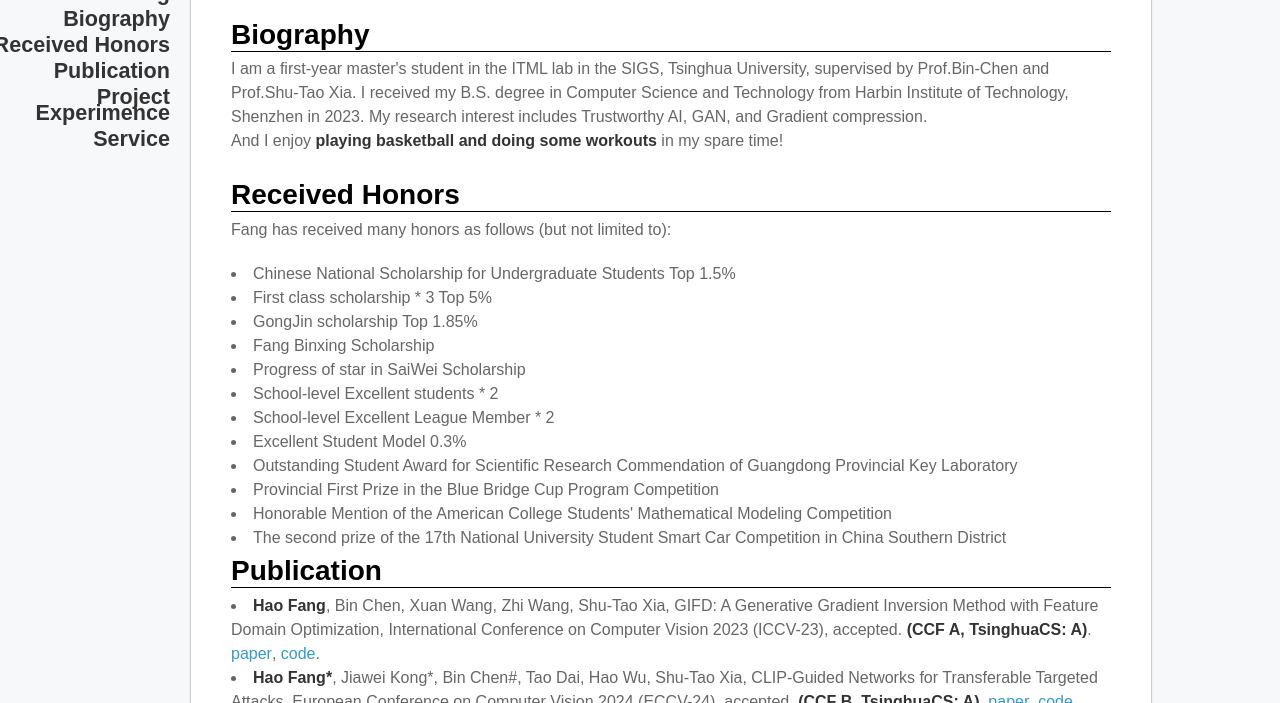
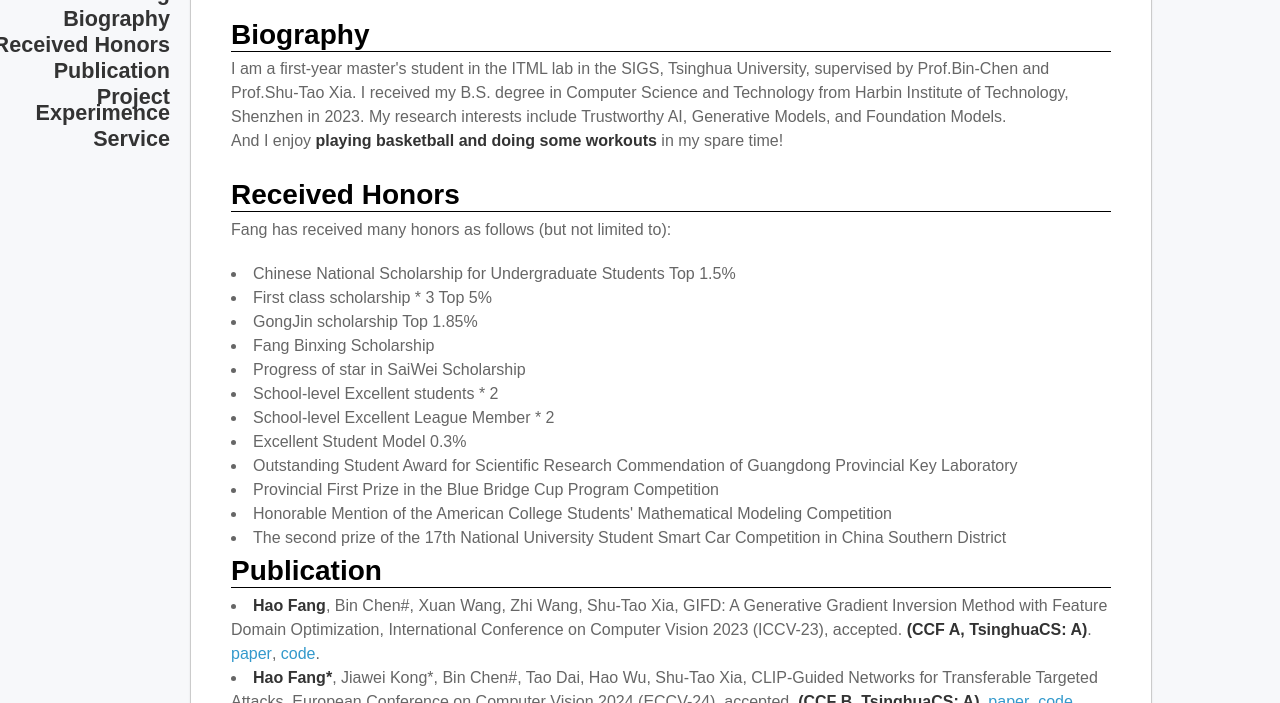
Before and after one commit to ffhibnese/ffhibnese.github.io, a Jekyll site: the page built from index.md, in a window 1280 px wide and 1400 px high, scrolled down 197 px. Shown: the part 200-903 px from the top of the window. Built offline with Jekyll 4.4.1, drawn with Linux system fonts in a browser that asks for light colours; nearby versions of some CDN libraries; our own code applies the rules of GitHub Pages for plain Markdown files; some of the changed text lies outside the part shown.

Commit message:
Update index.md

```diff
--- a/index.md
+++ b/index.md
@@ -22,7 +22,7 @@
       <h2>Biography</h2>
 
        <p>I am a first-year master's student in the ITML lab in the SIGS, Tsinghua University, supervised by Prof.Bin-Chen and Prof.Shu-Tao Xia. I received my B.S. degree in Computer Science and Technology from Harbin Institute of Technology, Shenzhen in 2023.
-       My research interest includes Trustworthy AI, GAN, and Gradient compression. <br>And I enjoy <b>playing basketball and doing some workouts</b> in my spare time!</p>
+       My research interests include Trustworthy AI, Generative Models, and Foundation Models. <br>And I enjoy <b>playing basketball and doing some workouts</b> in my spare time!</p>
     </td>
   </tr>
 </table>
@@ -54,7 +54,7 @@
   <tr>
     <td width="100%">
       <h2>Publication</h2>
-      <li><b>Hao Fang</b>, Bin Chen, Xuan Wang, Zhi Wang, Shu-Tao Xia, GIFD: A Generative Gradient Inversion Method with Feature Domain Optimization, International Conference on Computer Vision 2023 (ICCV-23), accepted. <b>(CCF A, TsinghuaCS: A)</b>.  <a href='https://github.com/ffhibnese/GIFD(https://arxiv.org/abs/2308.04699)'>paper</a>, <a href='https://github.com/ffhibnese/GIFD'>code</a>. </li>
+      <li><b>Hao Fang</b>, Bin Chen#, Xuan Wang, Zhi Wang, Shu-Tao Xia, GIFD: A Generative Gradient Inversion Method with Feature Domain Optimization, International Conference on Computer Vision 2023 (ICCV-23), accepted. <b>(CCF A, TsinghuaCS: A)</b>.  <a href='https://github.com/ffhibnese/GIFD(https://arxiv.org/abs/2308.04699)'>paper</a>, <a href='https://github.com/ffhibnese/GIFD'>code</a>. </li>
       <li><b>Hao Fang*</b>, Jiawei Kong*, Bin Chen#, Tao Dai, Hao Wu, Shu-Tao Xia, CLIP-Guided Networks for Transferable Targeted Attacks, European Conference on Computer Vision 2024 (ECCV-24), accepted. <b>(CCF B, TsinghuaCS: A)</b>.  <a href='[https://github.com/ffhibnese/GIFD(https://arxiv.org/abs/2308.04699)](http://arxiv.org/abs/2407.10179)'>paper</a>, <a href='[https://github.com/ffhibnese/GIFD](https://github.com/ffhibnese/CGNC_Targeted_Adversarial_Attacks)'>code</a>. </li>
       <li><b>Yixiang Qiu*</b>, Hao Fang*, Hongyao Yu*, Bin Chen#, Meikang Qiu, Shu-Tao Xia, A Closer Look at GAN Priors: Exploiting Intermediate Features for Enhanced Model Inversion Attacks, European Conference on Computer Vision 2024 (ECCV-24), accepted. <b>(CCF B, TsinghuaCS: A)</b>.  <a href=''>paper</a>, <a href='https://github.com/final-solution/IF-GMI'>code</a>. </li>
 
```
Also changed, not shown: other parts of index.md (+1 -1 lines).
